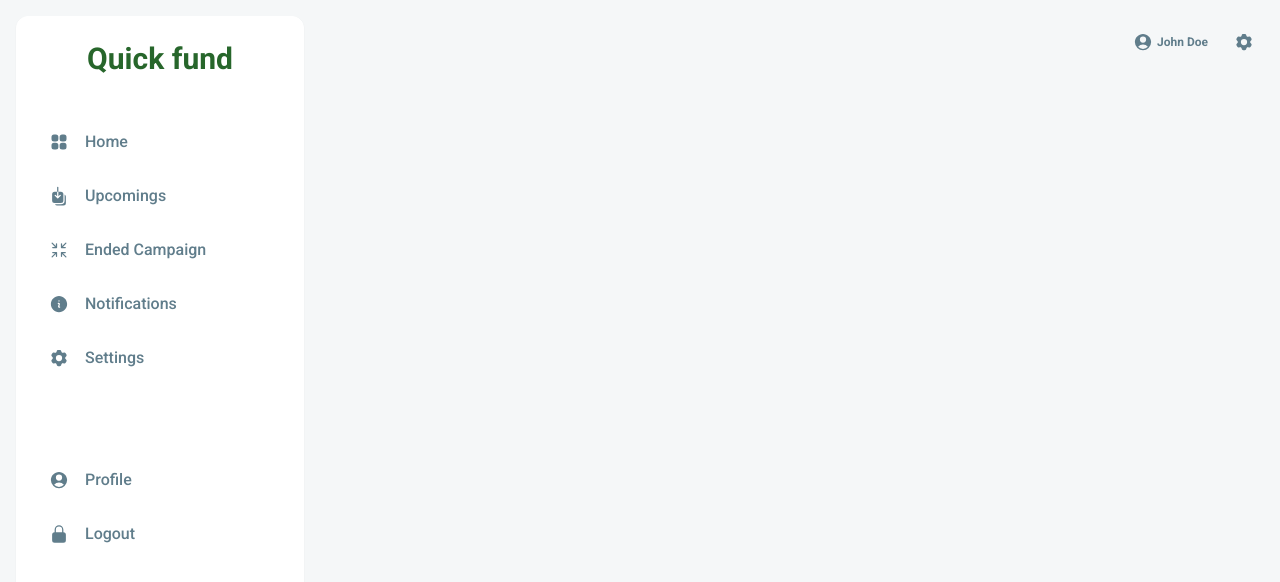
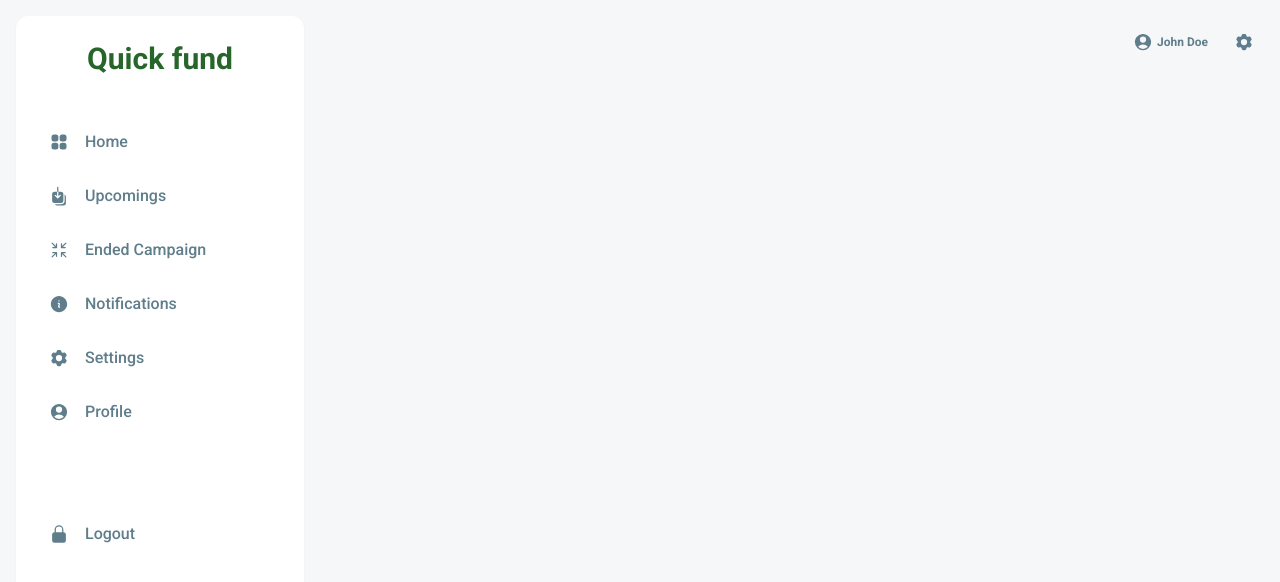
Before and after one commit to BenoitIT/quick-js, a React (Vite) app: page /campaign-holder in a window 1280 px wide. Shown: the top 582 px of the page. Built offline with nearby package versions, Linux system fonts and the light colour scheme.

Commit message:
implementing dashboard uis

```diff
--- a/src/layouts/campholderLayout.jsx
+++ b/src/layouts/campholderLayout.jsx
@@ -5,6 +5,7 @@ import {
 } from "@/widgets/layout";
 import { compHolderRoutes } from "@/routes";
 import { useMaterialTailwindController } from "@/context";
+import Profile from "@/pages/campaignHolder/profile";
 
 
 
--- a/src/pages/campaignHolder/profile.jsx
+++ b/src/pages/campaignHolder/profile.jsx
@@ -4,7 +4,7 @@ const Profile = () => {
         <div className="bg-white overflow-hidden shadow rounded-lg border mt-10">
             <div className="px-4 py-5 sm:px-6">
                 <h3 className="text-lg leading-6 font-medium text-gray-900">
-                    Profile
+                    My account
                 </h3>
                 <p className="mt-1 max-w-2xl text-sm text-gray-800">
                     This is some information about the user.
--- a/src/routes.jsx
+++ b/src/routes.jsx
@@ -78,6 +78,12 @@ export const compHolderRoutes = [
         icon: <Cog6ToothIcon {...icon} />,
         name: "Settings",
         path: "/settings",
+        // element: <Profile />,
+      },
+      {
+        icon: <UserCircleIcon {...icon} />,
+        name: "profile",
+        path: "/profile",
         element: <Profile />,
       },
     ],
@@ -98,12 +104,7 @@ export const compHolderRoutes = [
         path: "",
         // element: <SignUp />,
       },
-      {
-        icon: <UserCircleIcon {...icon} />,
-        name: "profile",
-        path: "/profile",
-        // element: <Profile />,
-      },
+
       {
         icon: <LockClosedIcon {...icon} />,
         name: "Logout",
```
